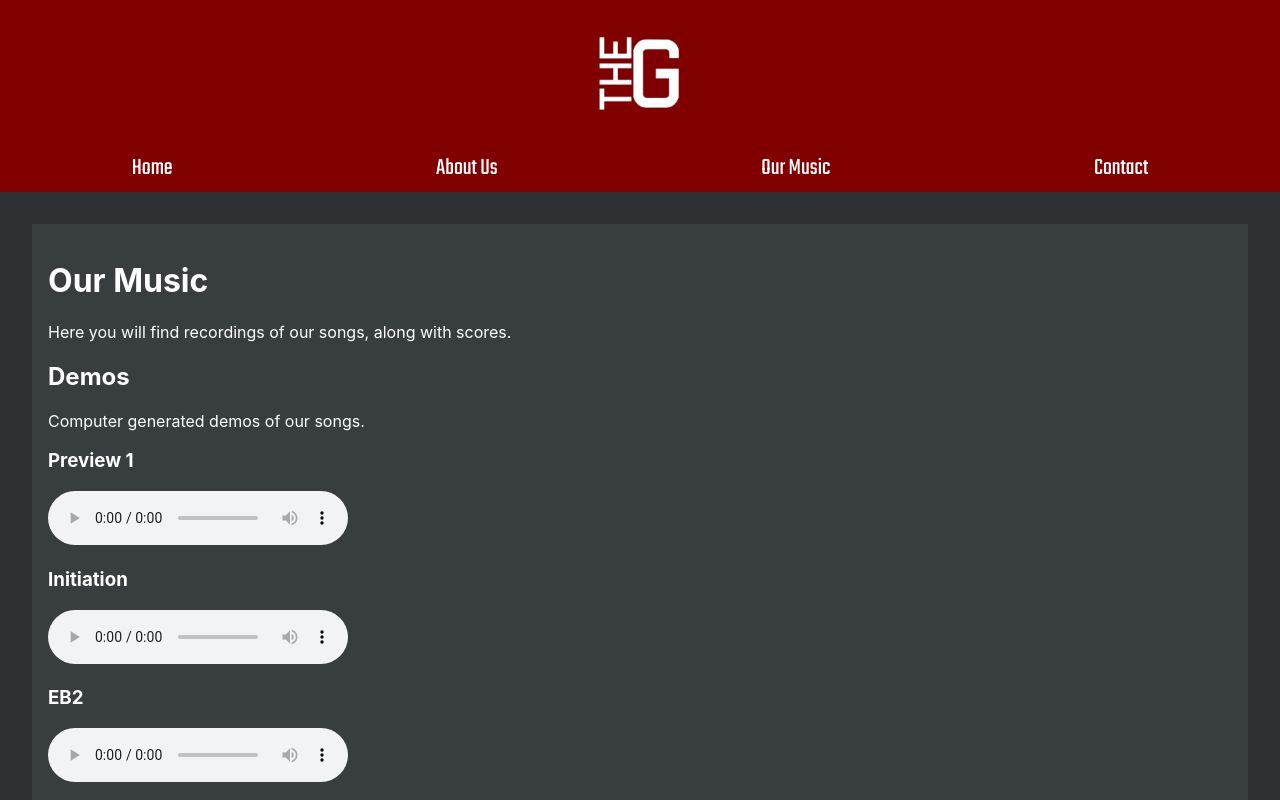
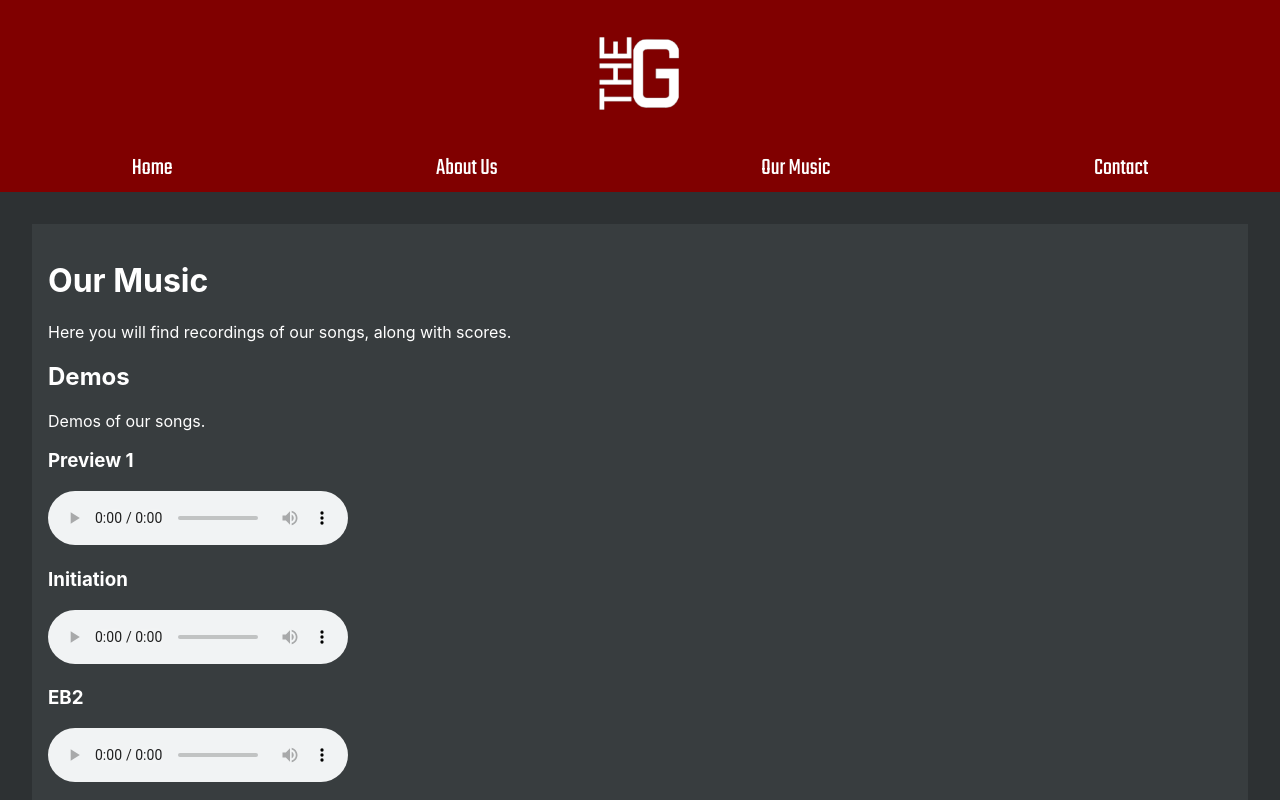
Before and after one commit to polyrtm/The-G-Official-Website, a Svelte app: page / in a window 1280 px wide. Both pictures are taken after a click on the element "Our Music". Shown: the top 800 px of the page. Built offline with nearby package versions, Linux system fonts and the light colour scheme.

Commit message:
changed 1 line

```diff
--- a/src/Music.svelte
+++ b/src/Music.svelte
@@ -3,7 +3,7 @@
 </h1>
 <p>Here you will find recordings of our songs, along with scores.</p>
 <h2>Demos</h2>
-<p>Computer generated demos of our songs.</p>
+<p>Demos of our songs.</p>
 <h3>Preview 1</h3>
 <audio
         controls
```
